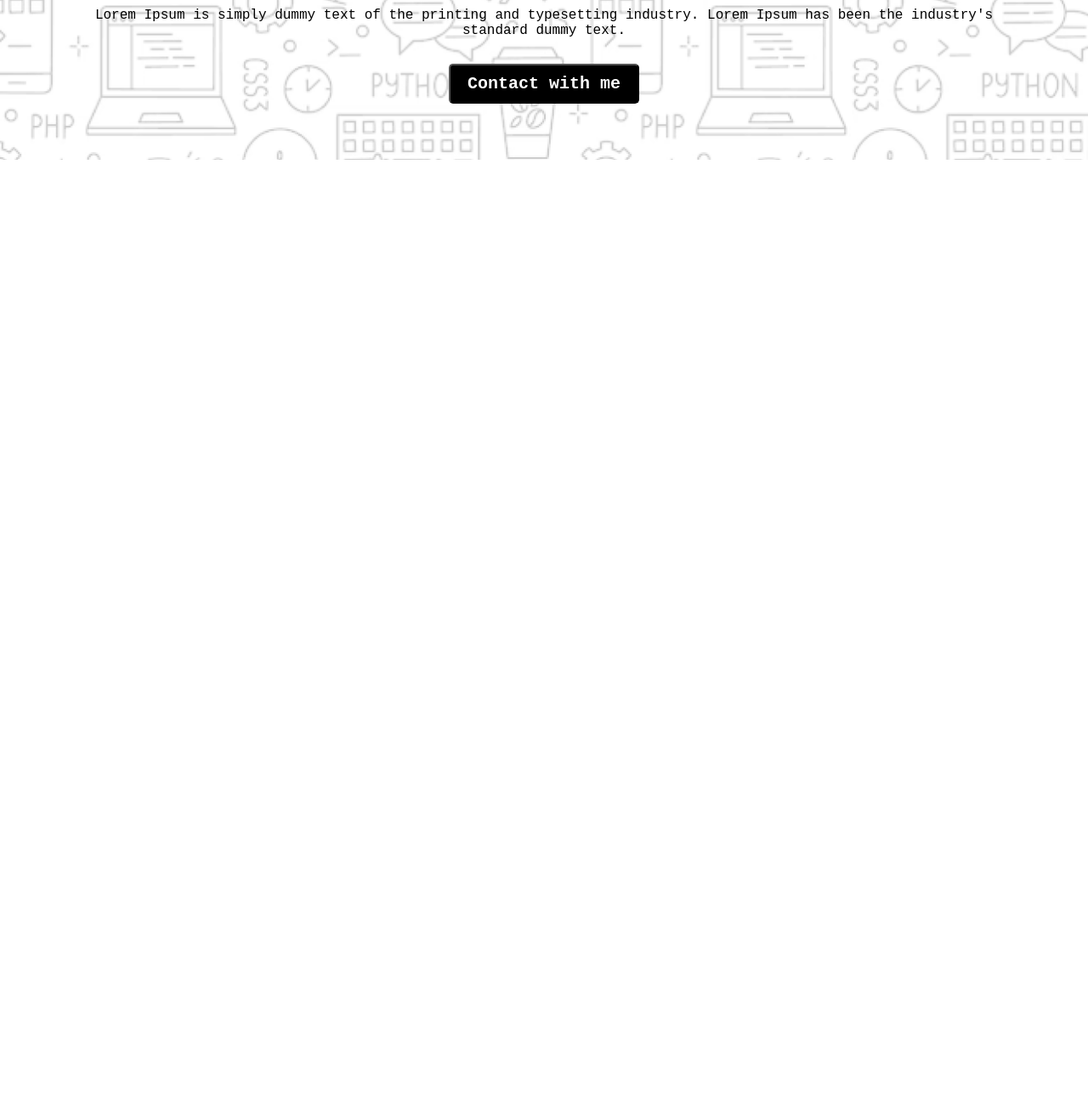
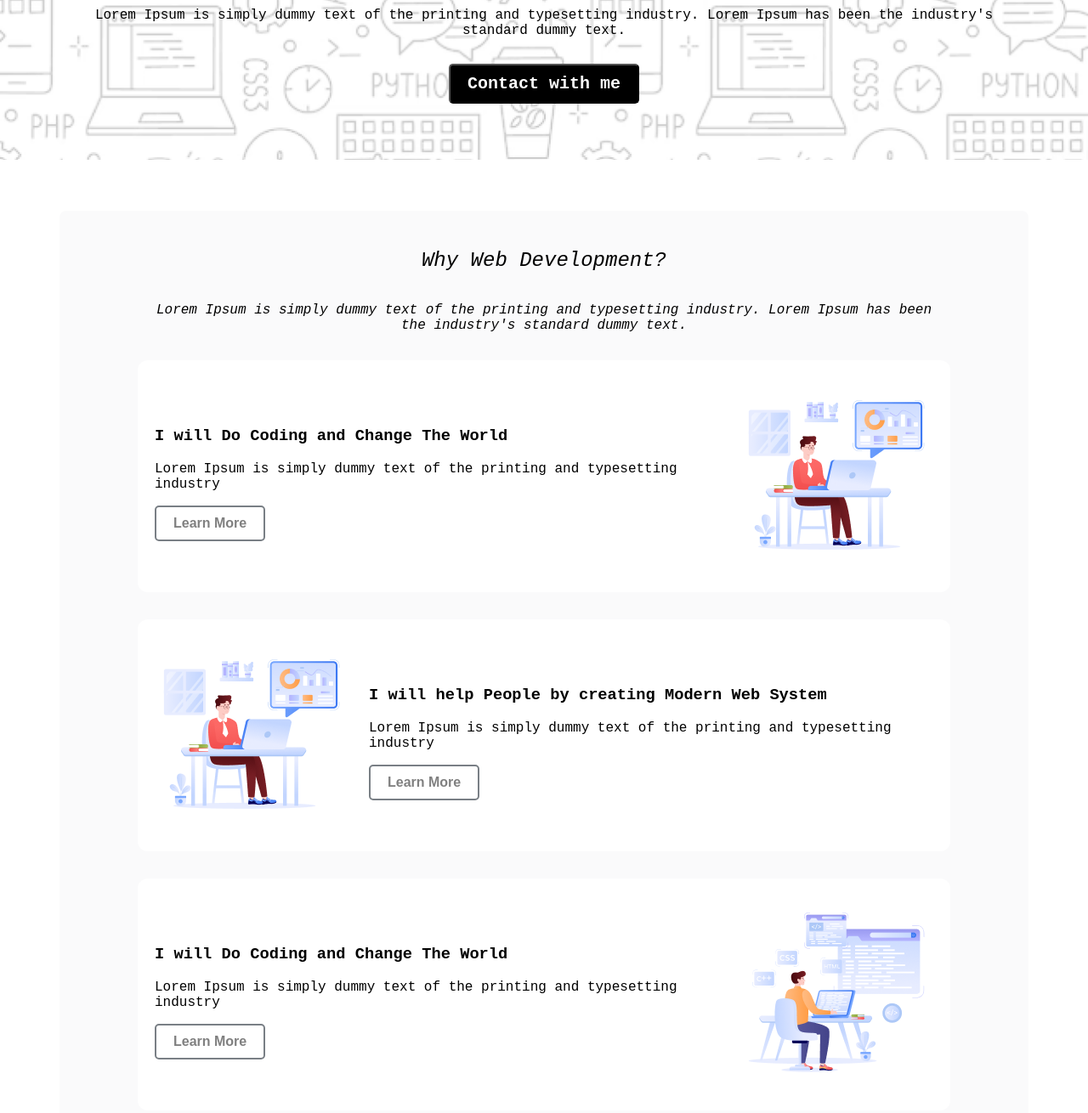
Before and after one commit to AbuSalehRobin/Programming-Hero-Assignment-1, a plain HTML site: page assignment1.html in a window 1280 px wide. Shown: the part 556-1866 px from the top of the page at 85% size. Before the commit the page ends 800 px from the top, so only its background shows below. Drawn offline with Linux system fonts and the light colour scheme; a web font is replaced by a local one.

Commit message:
feature part

```diff
--- a/assignment1.css
+++ b/assignment1.css
@@ -81,3 +81,74 @@ body {
 .btn-hero:hover {
     background-color: gray;
 }
+
+.feature-section {
+    background-color: #FAFAFB;
+    width: 1140px;
+    display: flex;
+    border-radius: 8px;
+    flex-direction: column;
+    margin: 60px auto;
+    justify-content: center;
+}
+
+.feat-top {
+    display: flex;
+    align-items: center;
+    height: fit-content;
+    flex-direction: column;
+    padding: 0 97px;
+}
+
+.feat-title {
+    font-weight: 200;
+    font-style: italic;
+    margin-top: 45px;
+}
+
+.feat-details {
+    font-style: italic;
+    font-weight: 100;
+    text-align: center;
+}
+
+.feat-card-1 {
+    display: flex;
+    border-radius: 12px;
+    flex-direction: row;
+    align-items: center;
+    margin: 16px auto;
+    background: white;
+    padding: 8px;
+    width: 940px;
+}
+
+.feat-card-2 {
+    display: flex;
+    flex-direction: row;
+    border-radius: 12px;
+    align-items: center;
+    margin: 16px auto;
+    background: white;
+    padding: 8px;
+    width: 940px;
+}
+
+.feat-card-3 {
+    display: flex;
+    flex-direction: row;
+    border-radius: 12px;
+    align-items: center;
+    margin: 16px auto;
+    background: white;
+    padding: 8px;
+    width: 940px;
+}
+
+.feat-card-texts {
+    margin: 12px;
+}
+
+.feat-card-img {
+    margin: 6px;
+}
--- a/assignment1.html
+++ b/assignment1.html
@@ -23,5 +23,42 @@
             <button type="button" class="btn-hero">Contact with me</button>
         </div>
     </div>
+
+    <div class="feature-section">
+        <div class="feat-top">
+            <h2 class="feat-title">Why Web Development?</h2>
+            <p class="feat-details">Lorem Ipsum is simply dummy text of the printing and typesetting industry. Lorem Ipsum has been the industry's standard dummy text.</p>
+        </div>
+        <div class="feat-card-1">
+            <div class="feat-card-texts">
+                <h3>I will Do Coding and Change The World</h3>
+                <p>Lorem Ipsum is simply dummy text of the printing and typesetting industry</p>
+                <button class="btn-navbar">Learn More</button>
+            </div>
+            <div class="feat-card-img">
+                <img src="assets/Group 3.png" alt="feat-1">
+            </div>
+        </div>
+        <div class="feat-card-2">
+            <div class="feat-card-img">
+                <img src="assets/Group 3.png" alt="feat-1">
+            </div>
+            <div class="feat-card-texts">
+                <h3>I will help People by creating Modern Web System</h3>
+                <p>Lorem Ipsum is simply dummy text of the printing and typesetting industry</p>
+                <button class="btn-navbar">Learn More</button>
+            </div>
+        </div>
+        <div class="feat-card-3">
+            <div class="feat-card-texts">
+                <h3>I will Do Coding and Change The World</h3>
+                <p>Lorem Ipsum is simply dummy text of the printing and typesetting industry</p>
+                <button class="btn-navbar">Learn More</button>
+            </div>
+            <div class="feat-card-img">
+                <img src="assets/Group 4.png" alt="feat-1">
+            </div>
+        </div>
+    </div>
 </body>
 </html>
```
